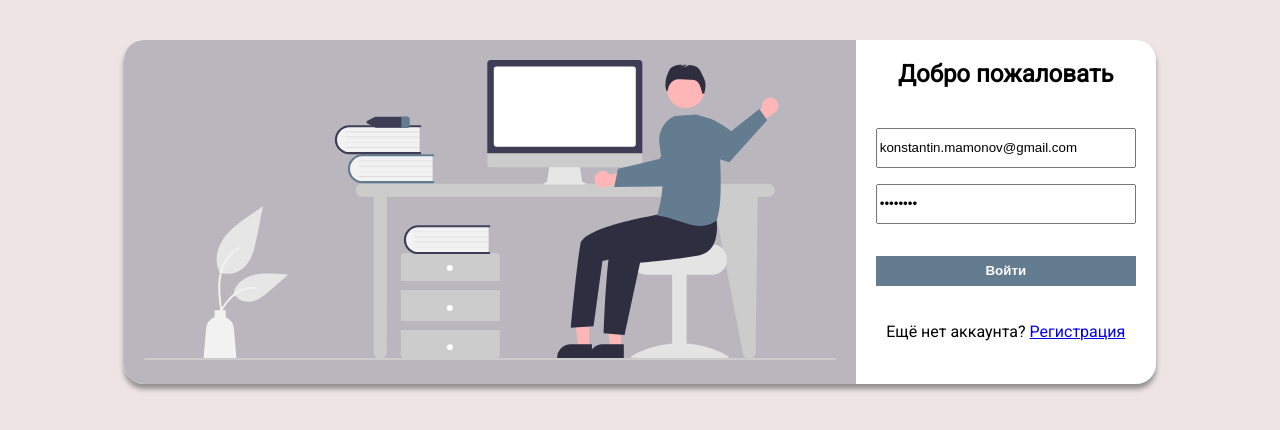
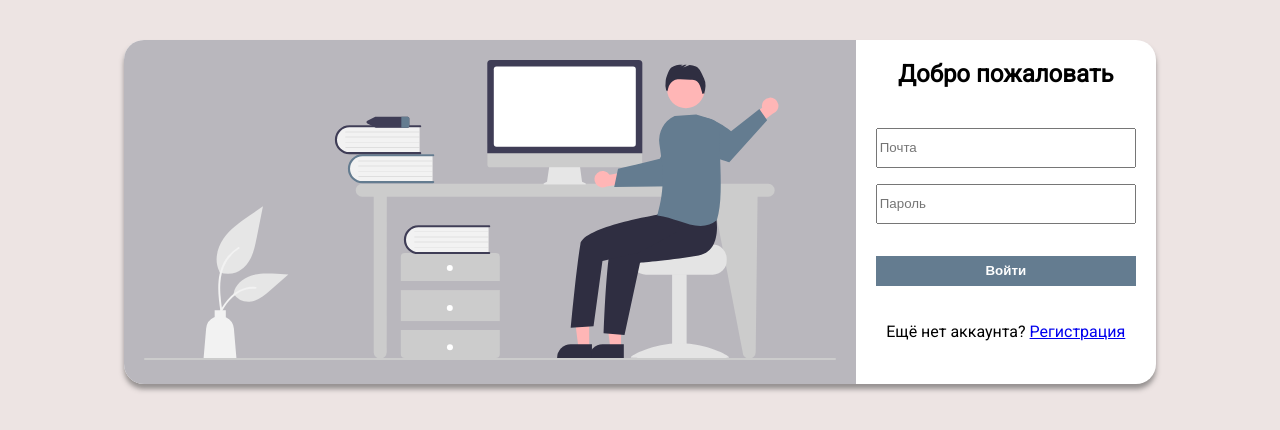
Before and after one commit to ZORRIOOO/realtime-chat-app, a React (Create React App) app in the folder chat-frontend/: page /login in a window 1280 px wide. Shown: the top 430 px of the page. Built offline with nearby package versions, Linux system fonts and the light colour scheme.

Commit message:
Update Login.js

```diff
--- a/chat-frontend/src/components/Auth/Login.js
+++ b/chat-frontend/src/components/Auth/Login.js
@@ -13,8 +13,8 @@ const Login = ({ history }) => {
 
     const dispatch = useDispatch()
 
-    const [email, setEmail] = useState('konstantin.mamonov@gmail.com')
-    const [password, setPassword] = useState('password')
+    const [email, setEmail] = useState('')
+    const [password, setPassword] = useState('')
 
     const submitForm = (e) => {
         e.preventDefault()
```
